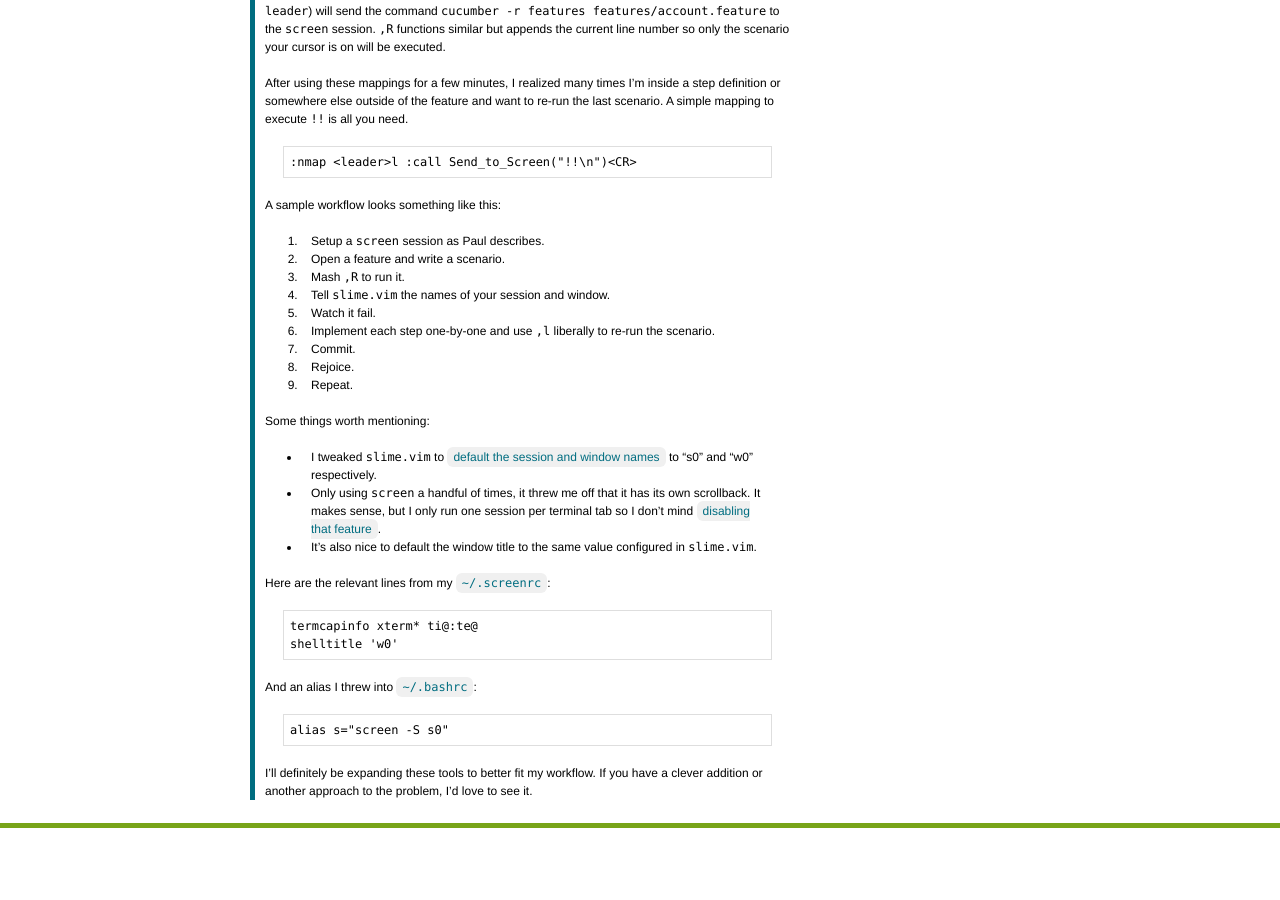
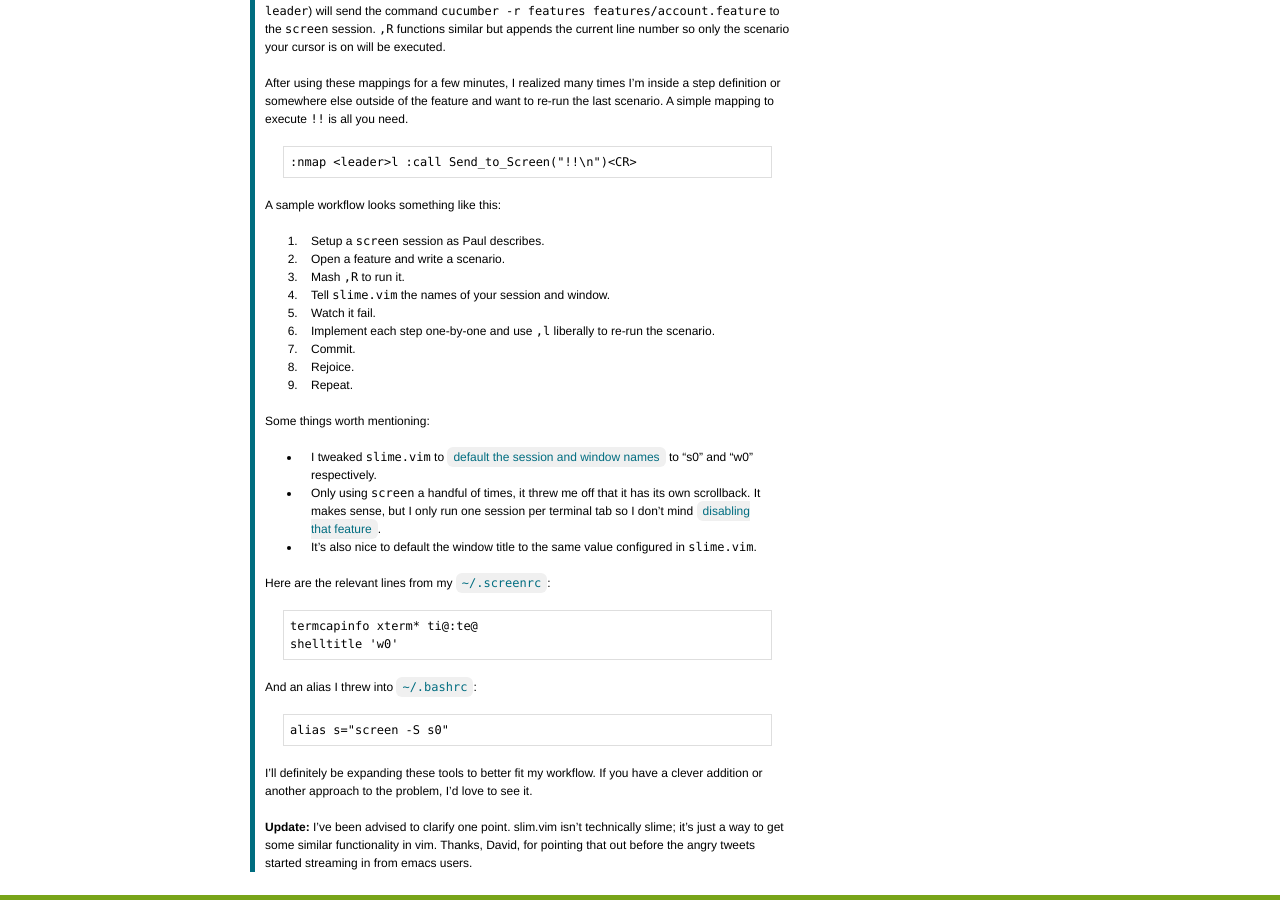
Before and after one commit to lmarburger/lmarburger.github.com, a Jekyll site: the page built from _posts/2009-12-9-using-slime-to-execute-cucumber-features.md, in a window 1280 px wide and 900 px high, scrolled down 708 px. Built offline with Jekyll 4.4.1, drawn with Linux system fonts in a browser that asks for light colours; before the commit the page ends 1536 px from its top, so only the background shows below that.

Commit message:
Added a footnote about slime.vim not really being slime.

```diff
--- a/_posts/2009-12-9-using-slime-to-execute-cucumber-features.md
+++ b/_posts/2009-12-9-using-slime-to-execute-cucumber-features.md
@@ -83,6 +83,11 @@ And an alias I threw into [`~/.bashrc`][bashrc]:
 I'll definitely be expanding these tools to better fit my workflow. If you have
 a clever addition or another approach to the problem, I'd love to see it.
 
+**Update:** I've been advised to clarify one point. slim.vim isn't technically
+slime; it's just a way to get some similar functionality in vim.  Thanks, David,
+for pointing that out before the angry tweets started streaming in from emacs
+users.
+
 
 [cposc]: http://www.cposc.org
 [djwhitt]: http://twitter.com/djwhitt
```
